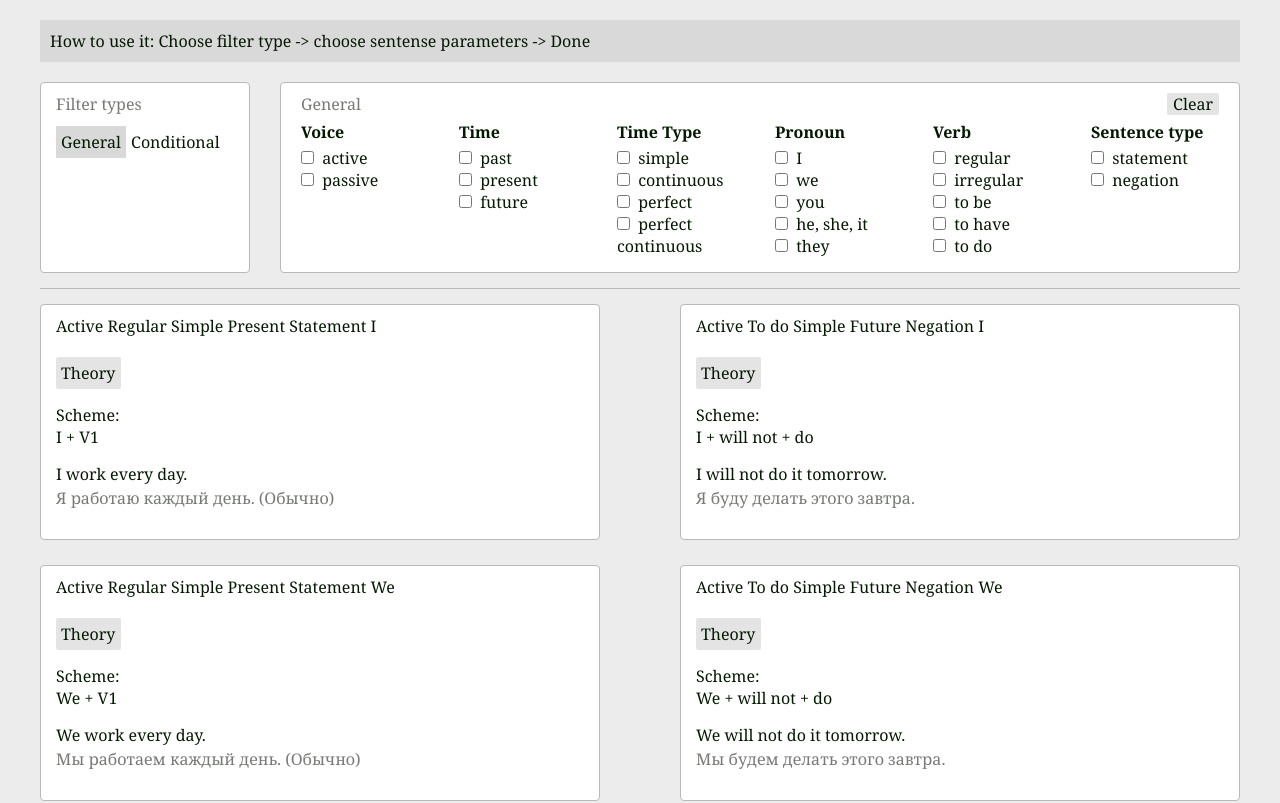
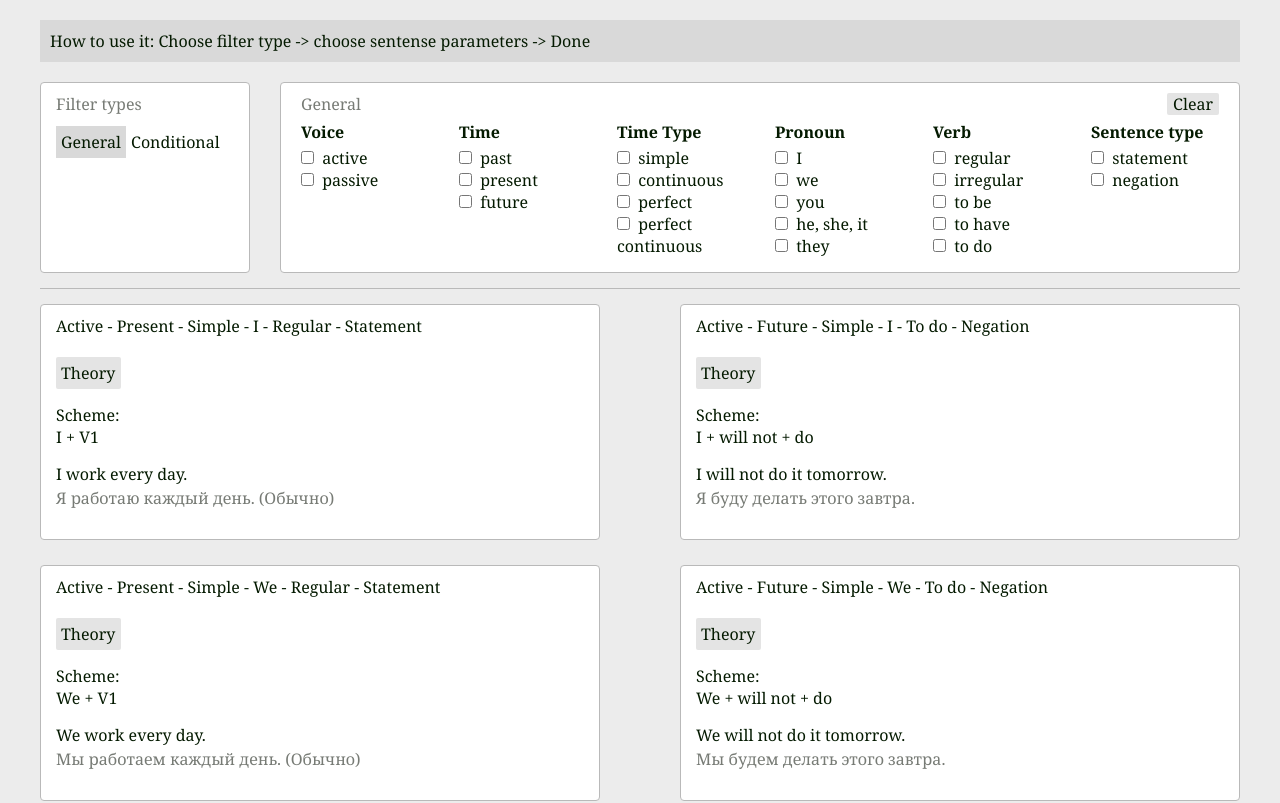
Before and after one commit to VanillaTank/sentence-builder, an Angular app: page / in a window 1280 px wide. Shown: the top 803 px of the page. Built offline with nearby package versions, Linux system fonts and the light colour scheme.

Commit message:
fix problem with card headers

```diff
--- a/src/app/card.ts
+++ b/src/app/card.ts
@@ -9,7 +9,7 @@ export interface Card {
   isTheoryShow: boolean;
 }
 
-interface GeneralCardType {
+export interface GeneralCardType {
   [key: string]: any;
 
   voice: string
@@ -20,7 +20,7 @@ interface GeneralCardType {
   sentenceType: string
 }
 
-interface ConditionCardType {
+export interface ConditionCardType {
   [key: string]: any;
   ifClauseTime: string
   ifClauseSentenceType: string
--- a/src/app/cards-part/cards-part.component.css
+++ b/src/app/cards-part/cards-part.component.css
@@ -20,7 +20,7 @@
 }
 
 .card:hover {
-    box-shadow: 0px 0px 10px rgba(255, 255, 255, 0.927);
+  box-shadow: 0 0 10px rgba(255, 255, 255, 0.927);
 }
 
 .card-header {
@@ -38,8 +38,11 @@
   padding: 5px;
   width: 65px;
   border-radius: 2px;
+  user-select: none;
 }
-
+.card-theory-body {
+  margin-top: 5px;
+}
 .card-schema {
   margin-bottom: 15px;
 }
--- a/src/app/cards-part/cards-part.component.html
+++ b/src/app/cards-part/cards-part.component.html
@@ -3,13 +3,15 @@
     <li class="card"
         *ngFor="let card of selectedCards.slice(0, getMidOfArr(selectedCards))">
       <div class="card-header">
-                <span class="card-title" *ngFor="let type of card.type | keyvalue:sortingTypeForTitle">
-                    {{type.value[0] | uppercase}}{{type.value.slice(1)}}
-                </span>
+        {{getCardHeader(card.type)}}
       </div>
-      <div class="card-theory" *ngIf="card.theory" (click)="card.isTheoryShow = !card.isTheoryShow">
-        <div *ngIf="card.scheme" class="card-theory-toggle">Theory</div>
-        <div *ngIf="card.isTheoryShow">
+      <div class="card-theory" *ngIf="card.theory">
+        <div
+          *ngIf="card.scheme"
+          (click)="card.isTheoryShow = !card.isTheoryShow"
+          class="card-theory-toggle"
+        >Theory</div>
+        <div *ngIf="card.isTheoryShow" class="card-theory-body">
           {{card.theory}}
         </div>
       </div>
@@ -23,13 +25,15 @@
     <li class="card"
         *ngFor="let card of selectedCards.slice(getMidOfArr(selectedCards))">
       <div class="card-header">
-                <span class="card-title" *ngFor="let type of card.type | keyvalue:sortingTypeForTitle">
-                    {{type.value[0] | uppercase}}{{type.value.slice(1)}}
-                </span>
+        {{getCardHeader(card.type)}}
       </div>
-      <div class="card-theory" *ngIf="card.theory" (click)="card.isTheoryShow = !card.isTheoryShow">
-        <div *ngIf="card.scheme" class="card-theory-toggle">Theory</div>
-        <div *ngIf="card.isTheoryShow">
+      <div class="card-theory" *ngIf="card.theory">
+        <div
+          *ngIf="card.scheme"
+          (click)="card.isTheoryShow = !card.isTheoryShow"
+          class="card-theory-toggle"
+        >Theory</div>
+        <div *ngIf="card.isTheoryShow" class="card-theory-body">
           {{card.theory}}
         </div>
       </div>
--- a/src/app/cards-part/cards-part.component.ts
+++ b/src/app/cards-part/cards-part.component.ts
@@ -1,7 +1,8 @@
 import { Component, ChangeDetectorRef, OnDestroy } from '@angular/core';
 import { CardsService } from '../cards-service.service';
 import { debounceTime, Subject, takeUntil } from "rxjs";
-import {Card} from '../card'
+import {Card, GeneralCardType, ConditionCardType} from '../card'
+import { FilterListNames } from "../filters/interfaces";
 
 @Component({
   selector: 'app-cards-part',
@@ -12,7 +13,8 @@ export class CardsPartComponent implements OnDestroy {
   private destroy$: Subject<void> = new Subject<void>();
 
   //@ts-ignore
-  selectedCards: Card[] | [] | undefined
+  selectedCards: Card[] | [] | undefined;
+  activeFilterName: string = FilterListNames.general;
 
   constructor(private cardsService: CardsService,
               public readonly cdr: ChangeDetectorRef) {
@@ -22,6 +24,7 @@ export class CardsPartComponent implements OnDestroy {
         takeUntil(this.destroy$)
       )
       .subscribe((v) => {
+        this.activeFilterName = v.activeFilterName
         this.selectedCards = v.selectedCards;
         this.cdr.markForCheck();
       });
@@ -32,8 +35,20 @@ export class CardsPartComponent implements OnDestroy {
     this.destroy$.complete();
   }
 
-  sortingTypeForTitle(a: any, b: any) {
-    return a.key > b.key ? -1 : 1;
+  getCardHeader(cardTypes: GeneralCardType | ConditionCardType):string {
+    const cardTypesLocales: any = {};
+    for(let t in cardTypes) {
+      cardTypesLocales[t] = cardTypes[t][0].toUpperCase() + cardTypes[t].slice(1)
+    }
+
+   if(this.activeFilterName === FilterListNames.general) {
+     return `${cardTypesLocales.voice} - ${cardTypesLocales.time} - ${cardTypesLocales.timeType} - ${cardTypesLocales.pronoun} - ${cardTypesLocales.verb} - ${cardTypesLocales.sentenceType}`
+   }
+   if(this.activeFilterName === FilterListNames.conditional) {
+     return `${cardTypesLocales.ifClauseTime} - ${cardTypesLocales.ifClauseSentenceType} - ${cardTypesLocales.ifClausePronoun} - ${cardTypesLocales.mainClauseTime} - ${cardTypesLocales.mainClauseSentenceType} - ${cardTypesLocales.mainClausePronoun}`
+   }
+   // ADD CONDITIONS FOR CREATING CARD HEADERS HERE
+   return 'Name wasn\'t found'
   }
 
 
--- a/src/app/cards-service.service.ts
+++ b/src/app/cards-service.service.ts
@@ -12,9 +12,9 @@ import { scan } from 'rxjs/operators';
 
 
 interface MainFilter {
-  activeFilterName?: string;
-  activeCards?: Card[];
-  selectedCards?:  Card[] | [] ;
+  activeFilterName: string;
+  activeCards: Card[];
+  selectedCards:  Card[] | [] ;
 }
 
 @Injectable({
```
Also changed, not shown: 1 other file (tests, documents, lock files or other folders). Lines whose indentation alone changed are shown as unchanged.
